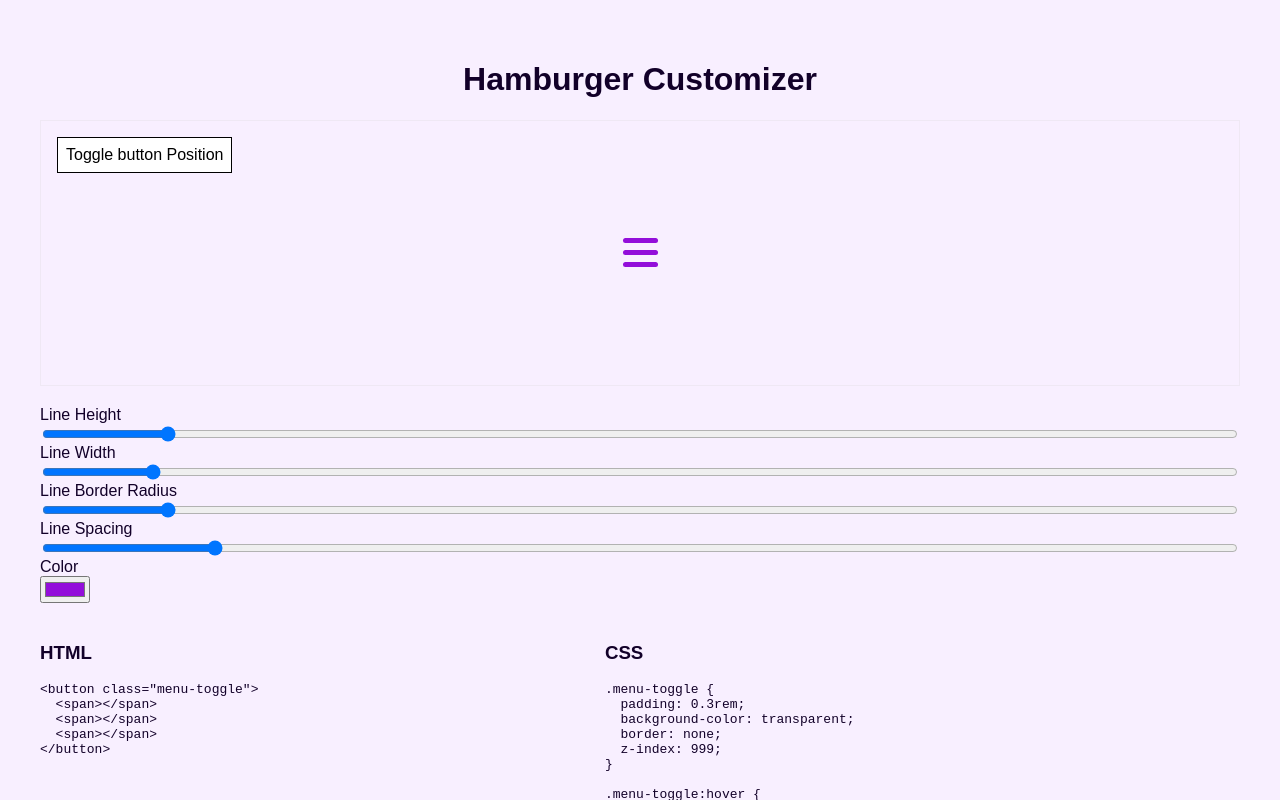
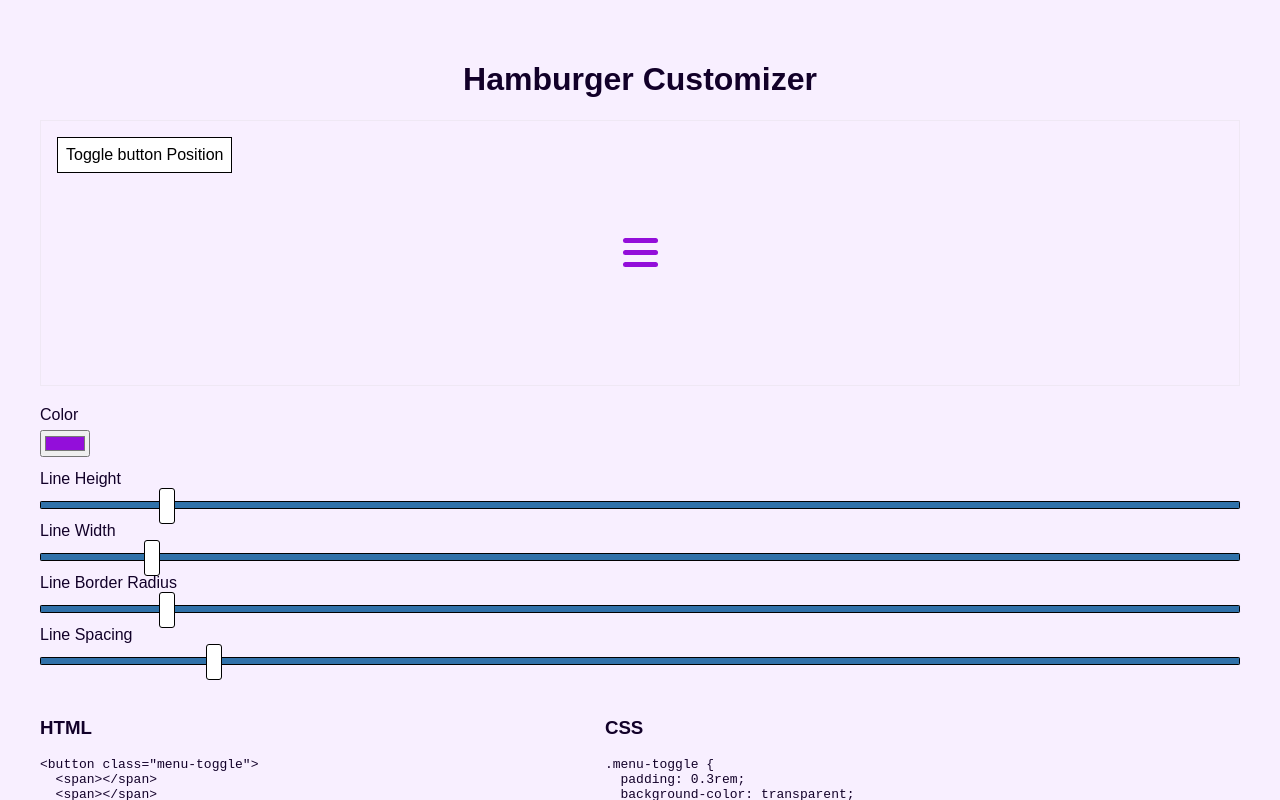
Before and after one commit to Stevenchi36/Hamburger-Customizer, a Vue app: page / in a window 1280 px wide. Shown: the top 800 px of the page. Built offline with nearby package versions, Linux system fonts and the light colour scheme.

Commit message:
Style controls and add ids

```diff
--- a/src/components/Controls.vue
+++ b/src/components/Controls.vue
@@ -1,15 +1,15 @@
 <template>
   <div class="container">
+    <label for="lineColor">Color</label>
+    <input @input="log('updateColor')" type="color" v-model="lineColor" name="lineColor" id="lineColor">
     <label for="lineHeight">Line Height</label>
-    <input @input="log('updateHeight')" v-model="lineHeight" type="range" name="lineHeight" min="0" max="50">
+    <input @input="log('updateHeight')" v-model="lineHeight" type="range" name="lineHeight" id="lineHeight" min="0" max="50">
     <label for="lineWidth">Line Width</label>
-    <input @input="log('updateWidth')" v-model="lineWidth" type="range" name="lineWidth" id="" min="0" max="400">
+    <input @input="log('updateWidth')" v-model="lineWidth" type="range" name="lineWidth" id="lineWidth" min="0" max="400">
     <label for="lineRadius">Line Border Radius</label>
-    <input @input="log('updateRadius')" v-model="lineRadius" type="range" name="lineRadius" id="" min="0" max="50">
+    <input @input="log('updateRadius')" v-model="lineRadius" type="range" name="lineRadius" id="lineRadius" min="0" max="50">
     <label for="lineSpacing">Line Spacing</label>
-    <input @input="log('updateSpacing')" v-model="lineSpacing" type="range" name="lineSpacing" id="" min="0" max="50">
-    <label for="lineSpacing">Color</label>
-    <input @input="log('updateColor')" type="color" v-model="lineColor" name="lineColor" id="">
+    <input @input="log('updateSpacing')" v-model="lineSpacing" type="range" name="lineSpacing" id="lineSpacing" min="0" max="50">
   </div>
 </template>
 
@@ -53,4 +53,90 @@ export default {
     flex-direction: column;
     justify-content: flex-start;
   }
+
+  input[type=color] {
+    margin: 0.4rem 0 0.8rem;
+  }
+  input[type=range] {
+    -webkit-appearance: none;
+    margin: 0.8rem 0;
+    width: 100%;
+    background-color: transparent;
+  }
+  input[type=range]::-moz-range-track {
+    width: 100%;
+    height: 6px;
+    cursor: pointer;
+    animate: 0.2s;
+    background: #ffffff;
+    border-radius: 1.3px;
+    border: 0.2px solid #010101;
+  }
+  input[type=range]::-moz-range-thumb {
+    border: 1px solid #000000;
+    height: 15px;
+    width: 10px;
+    border-radius: 3px;
+    background: #120029;
+    cursor: pointer;
+  }
+  input[type=range]:focus {
+    outline: none;
+  }
+  input[type=range]::-webkit-slider-runnable-track {
+    width: 100%;
+    height: 8.4px;
+    cursor: pointer;
+    animate: 0.2s;
+    background: #3071a9;
+    border-radius: 1.3px;
+    border: 0.2px solid #010101;
+  }
+  input[type=range]::-webkit-slider-thumb {
+    border: 1px solid #000000;
+    height: 36px;
+    width: 16px;
+    border-radius: 3px;
+    background: #ffffff;
+    cursor: pointer;
+    -webkit-appearance: none;
+    margin-top: -14px;
+  }
+  input[type=range]:focus::-webkit-slider-runnable-track {
+    background: #367ebd;
+  }
+  input[type=range]::-ms-track {
+    width: 100%;
+    height: 8.4px;
+    cursor: pointer;
+    animate: 0.2s;
+    background: transparent;
+    border-color: transparent;
+    border-width: 16px 0;
+    color: transparent;
+  }
+  input[type=range]::-ms-fill-lower {
+    background: #2a6495;
+    border: 0.2px solid #010101;
+    border-radius: 2.6px;
+  }
+  input[type=range]::-ms-fill-upper {
+    background: #3071a9;
+    border: 0.2px solid #010101;
+    border-radius: 2.6px;
+  }
+  input[type=range]::-ms-thumb {
+    border: 1px solid #000000;
+    height: 36px;
+    width: 16px;
+    border-radius: 3px;
+    background: #ffffff;
+    cursor: pointer;
+  }
+  input[type=range]:focus::-ms-fill-lower {
+    background: #3071a9;
+  }
+  input[type=range]:focus::-ms-fill-upper {
+    background: #367ebd;
+  }
 </style>
```
